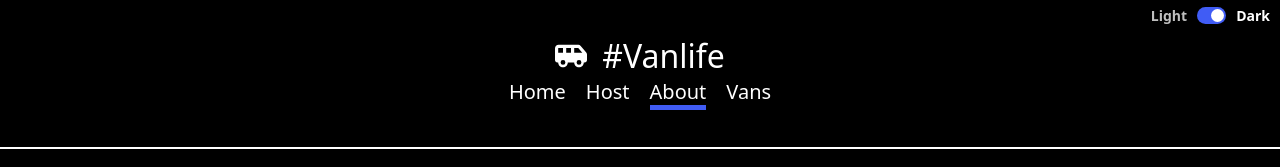
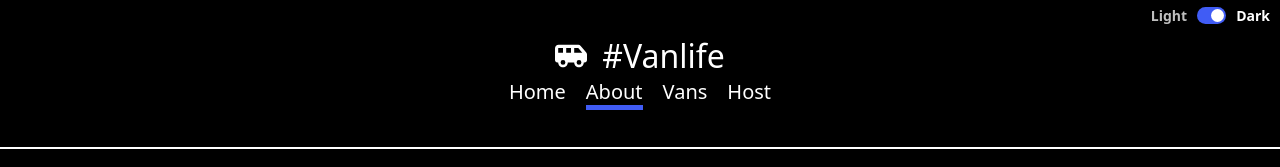
Before and after one commit to chrisnajman/vanlife, a React (Vite) app: page /vanlife/about in a window 1280 px wide. Shown: the top 167 px of the page. Built offline with nearby package versions, Linux system fonts and the light colour scheme; what miragejs would draw is missing.

Commit message:
Added 404 (FourOfour.jsx) to routes

```diff
--- a/src/App.jsx
+++ b/src/App.jsx
@@ -9,6 +9,7 @@ import Layout from "./layout/Layout"
 import Home from "./pages/Home"
 import About from "./pages/About"
 import Vans from "./pages/vans/Vans"
+import FourOfour from "./pages/FourOfour"
 import VanDetails from "./pages/vans/VanDetails"
 import LayoutHost from "./layout/LayoutHost"
 import Dashboard from "./pages/host/Dashboard"
@@ -66,11 +67,11 @@ function App() {
               element={<Reviews />}
             />
           </Route>
+          <Route
+            path="*"
+            element={<FourOfour />}
+          />
         </Route>
-        <Route
-          path="*"
-          element={<div>404 Not Found</div>}
-        />
       </Routes>
     </BrowserRouter>
   )
--- a/src/components/Nav.jsx
+++ b/src/components/Nav.jsx
@@ -11,14 +11,6 @@ function Nav() {
             end
           >
             Home
-          </NavLink>
-        </li>
-        <li>
-          <NavLink
-            to="host"
-            aria-current="page"
-          >
-            Host
           </NavLink>
         </li>
         <li>
@@ -37,6 +29,14 @@ function Nav() {
             Vans
           </NavLink>
         </li>
+        <li>
+          <NavLink
+            to="host"
+            aria-current="page"
+          >
+            Host
+          </NavLink>
+        </li>
       </ul>
     </nav>
   )
--- /dev/null
+++ b/src/pages/FourOfour.jsx
@@ -0,0 +1,5 @@
+function FourOfour() {
+  return <h1>Page Not Found</h1>
+}
+
+export default FourOfour
```
